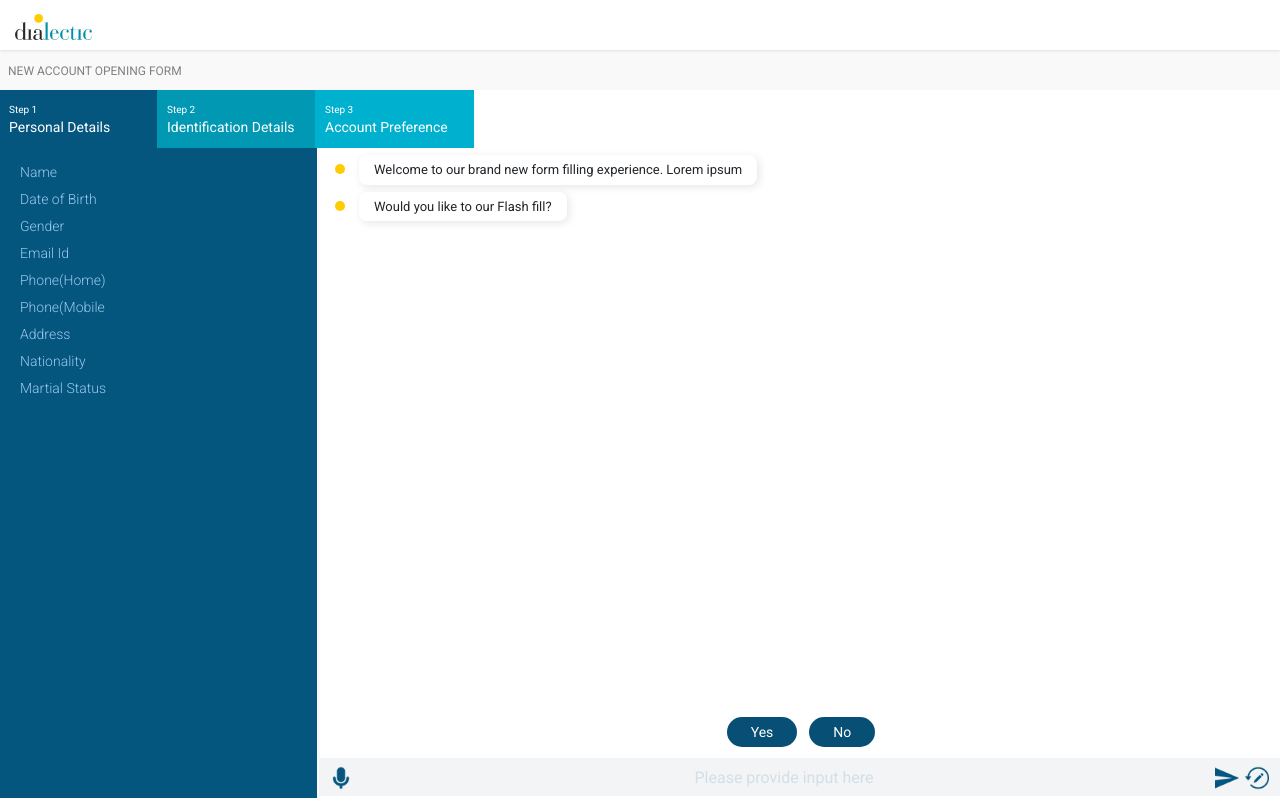
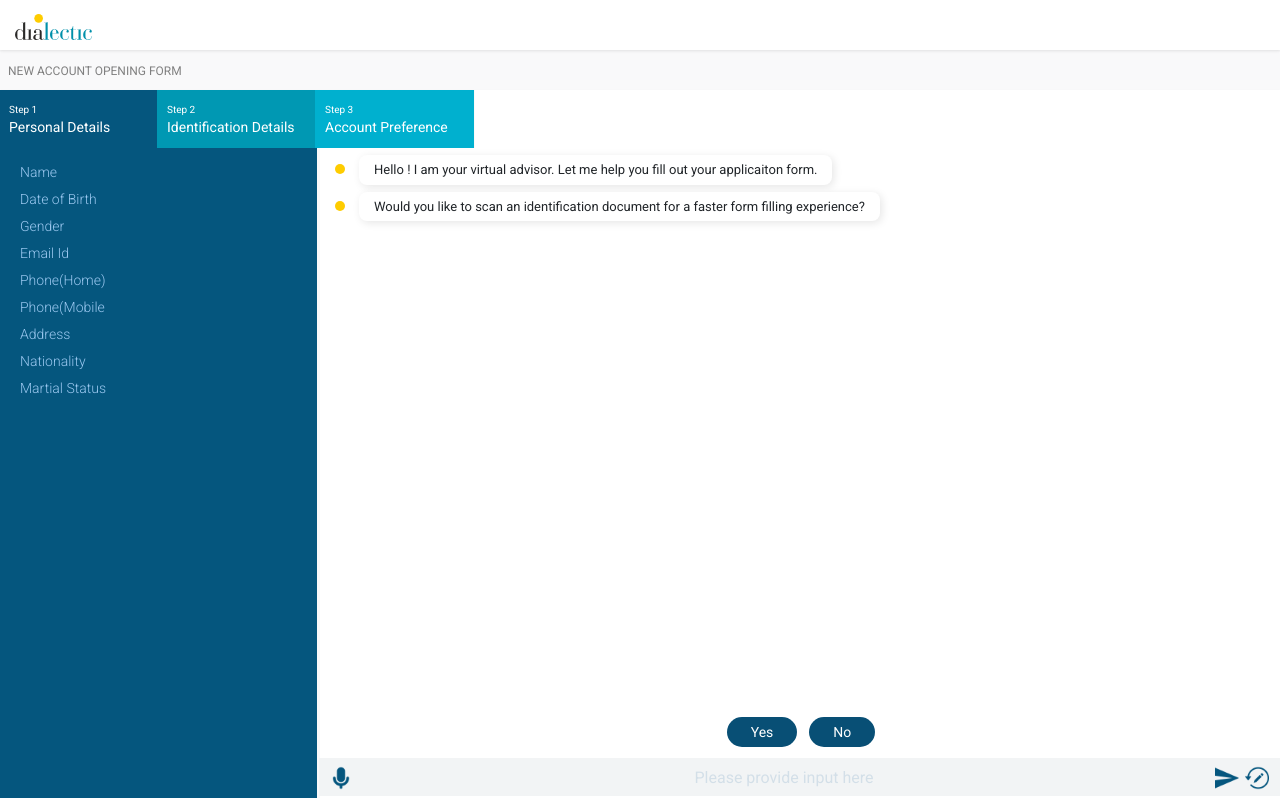
Before and after one commit to kamalbabu/new-form-layout, a React (Create React App) app: page /form in a window 1280 px wide. Built offline with nearby package versions, Linux system fonts and the light colour scheme.

Commit message:
UI fixes

```diff
--- a/src/mocks/conversationTree.js
+++ b/src/mocks/conversationTree.js
@@ -2,13 +2,13 @@ let conversation=[
     {
         id:'001',
         type:'INFO',
-        text:'Welcome to our brand new form filling experience. Lorem ipsum',
+        text:'Hello ! I am your virtual advisor. Let me help you fill out your applicaiton form.',
         option:''
     },
     {
         id:'002',
         type:'CHOICE',
-        text:'Would you like to our Flash fill?',
+        text:'Would you like to scan an identification document for a faster form filling experience?',
         option:'YES_OR_NO',
         response:{
             positive:{
@@ -24,7 +24,7 @@ let conversation=[
     {
         id:'003',
         type:'CHOICE',
-        text:'Which option would you like to choose for flash fill',
+        text:'Which identification document would you like to use?',
         option:'FLASH_FILL_OPTION',
         response:{
             positive:{
@@ -37,32 +37,32 @@ let conversation=[
             }
         }
     },
-    {
-        id:'004',
-        type:'CHOICE',
-        text:'How yould you provide the ID card?',
-        option:'FLASH_FILL_METHOD_OPTION',
-        response:{
-            positive:{
-                text:'Ok',
-                nextId:'['
-            },
-            negative:{
-                text:'Ohh No',
-                nextId:''
-            }
-        }
-    },
+    // {
+    //     id:'004',
+    //     type:'CHOICE',
+    //     text:'How yould you provide the ID card?',
+    //     option:'FLASH_FILL_METHOD_OPTION',
+    //     response:{
+    //         positive:{
+    //             text:'Ok',
+    //             nextId:'['
+    //         },
+    //         negative:{
+    //             text:'Ohh No',
+    //             nextId:''
+    //         }
+    //     }
+    // },
     {
         id:'005',
         type:'INFO_PROCESS_FLASH_FILL',
-        text:'Please wait while we process ..',
+        text:'Please wait while we process your document',
         option:''
     },
     {
         id:'006',
         type:'INFO',
-        text:'We have successsully captured some data',
+        text:'We have prefilled some information for you from the document',
         option:''
     },
     {
--- a/src/pages/form/Form.css
+++ b/src/pages/form/Form.css
@@ -126,7 +126,7 @@
         width: fit-content;
         border-radius: 8px;
         /* width: 94%; */
-        padding: 5px 15px;
+        padding: 10px 10px 10px 10px;
         min-height: 26px;
         font-size: 13px;
         font-weight: 400;
@@ -146,8 +146,7 @@
     }
 
     .conversation-item-area{
-        /* height: 100%;
-        overflow-y: auto; */
+        padding-bottom: 60px;
     }
 
     .form-section-item{
--- a/src/pages/form/Form.js
+++ b/src/pages/form/Form.js
@@ -34,12 +34,6 @@ class Form extends Component {
         this.updateCategoryPercentage = this.updateCategoryPercentage.bind(this);
     }
 
-    toggleModal = () => {
-        this.setState({
-            modal: !this.state.modal
-        });
-    }
-
     componentWillMount() {
         this.setState({
             formcategory: formInfo.formCategory,
@@ -64,9 +58,13 @@ class Form extends Component {
 
     scrollToBottom = () => {
 
-        if (this.messagesEnd > 0) {
-            this.messagesEnd.scrollTop = this.messagesEnd.scrollHeight;
-        }
+        // this.messagesEnd.scrollIkntoView({ behavior: "smooth" });
+        // console.log(this.messagesEnd.scrollHeight);
+        this.messagesEnd.scrollTop = this.messagesEnd.scrollHeight;
+        // console.log(this.messagesEnd);
+        // if (this.messagesEnd > 0) {
+        //     this.messagesEnd.scrollTop = this.messagesEnd.scrollHeight;
+        // }
     };
 
     registerConversationElm = async elm => {
@@ -105,9 +103,7 @@ class Form extends Component {
     updateCategoryPercentage() {
         for (let index = 0; index < this.state.formcategory.length; index++) {
             let currentCategoryId = this.state.formcategory[index].id;
-
             let formItem = this.state.liveForm.find(x => x.cat === currentCategoryId);
-            console.log(formItem);
         }
     }
     prefillData() {
@@ -222,7 +218,7 @@ class Form extends Component {
             />
         );
         this.registerUserConversationElm(conversationElm);
-        if (conversation.data.id === "FLASH_FILL_METHOD_OPTION") {
+        if (conversation.data.id === "FLASH_FILL_OPTION") {
             this.inputElement.click();
         } else {
             await new Promise(r => setTimeout(r, 1000));
--- a/src/pages/transition/Transition.js
+++ b/src/pages/transition/Transition.js
@@ -31,7 +31,7 @@ class Transition extends Component {
                         {/* <span className="wait-message">
                               Please wait while we process your form
                         </span> */}
-                        <div class="loader">Please wait while we process your form</div>
+                        <div className="loader">Please wait while we process your form</div>
                     </MDBCol>
                 </MDBRow>
             </MDBContainer>
```
